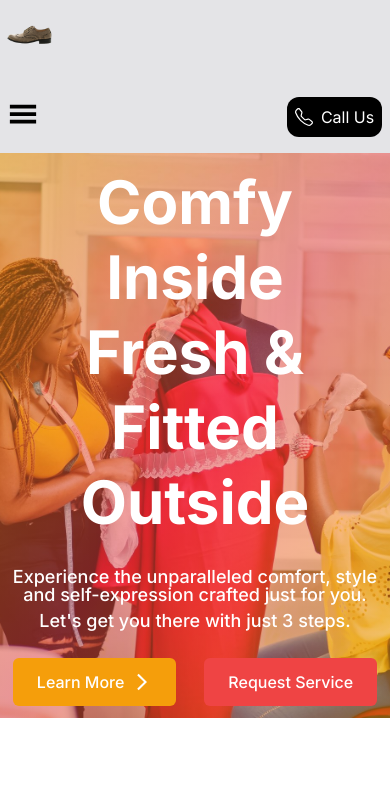
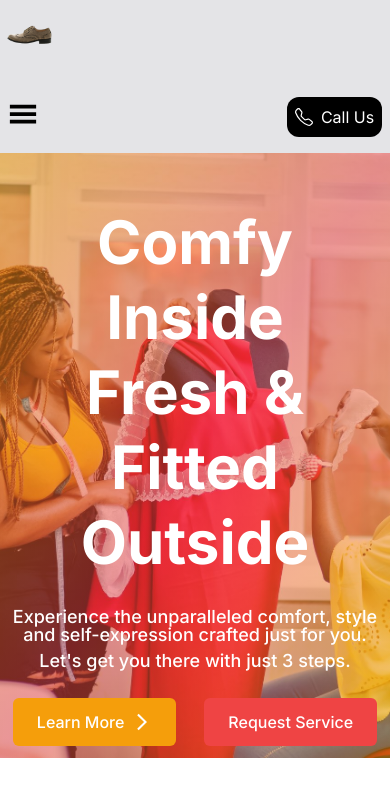
Before and after one commit to mmesomasaint/hulksmasher, a Next.js app: page / in a window 390 px wide. Shown: the top 796 px of the page. Built offline with nearby package versions, Linux system fonts and the light colour scheme.

Commit message:
Feat: Make showcase responsive to sm screens

```diff
--- a/app/page.tsx
+++ b/app/page.tsx
@@ -61,10 +61,10 @@ export default function Home() {
         </header>
         {/**End of header */}
         <section className='max-w-[90rem] mx-auto'>
-          <div className="h-fit md:h-[40rem] w-full bg-[url('/women-taping.jpg')] bg-no-repeat bg-cover bg-center">
+          <div className="h-fit sm:h-[40rem] w-full bg-[url('/women-taping.jpg')] bg-no-repeat bg-cover bg-center">
             <div className='w-full h-full bg-gradient-to-br from-amber-500/50 via-red-500/50 to-amber-500/50'>
               <div className='w-full h-full bg-transparent flex justify-center items-center'>
-                <div className='flex flex-col justify-center items-center gap-7 p-3 w-fit'>
+                <div className='flex flex-col justify-center items-center gap-7 p-3 w-fit mt-10'>
                   <div className='text-6xl font-bold text-white leading-tight text-center'>
                     <h1>Comfy Inside</h1>
                     <h1>Fresh &amp; Fitted Outside</h1>
```
